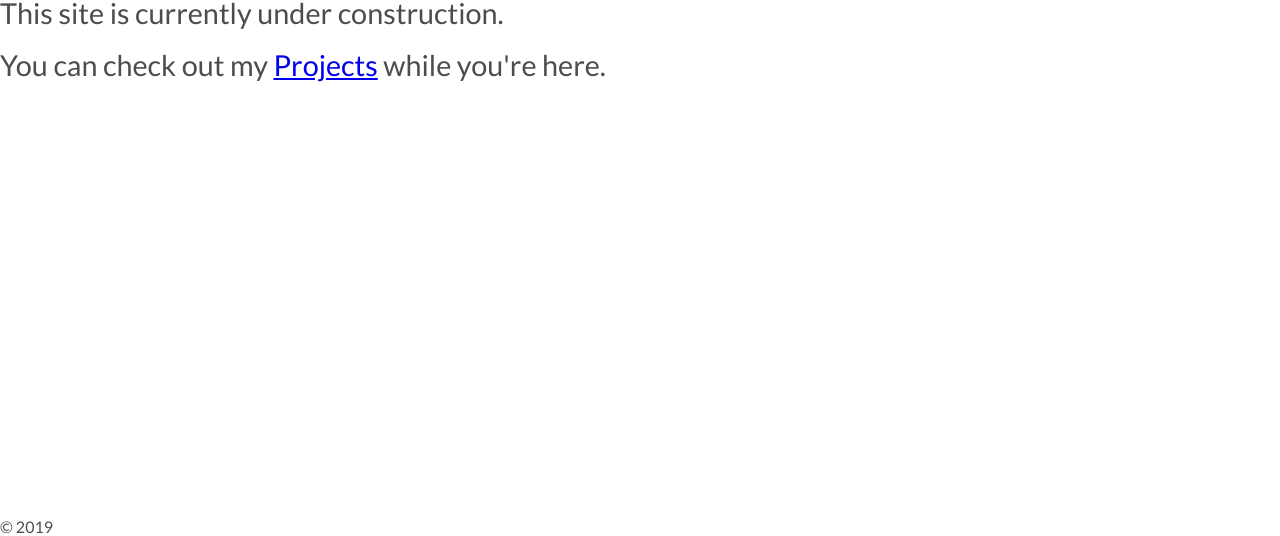
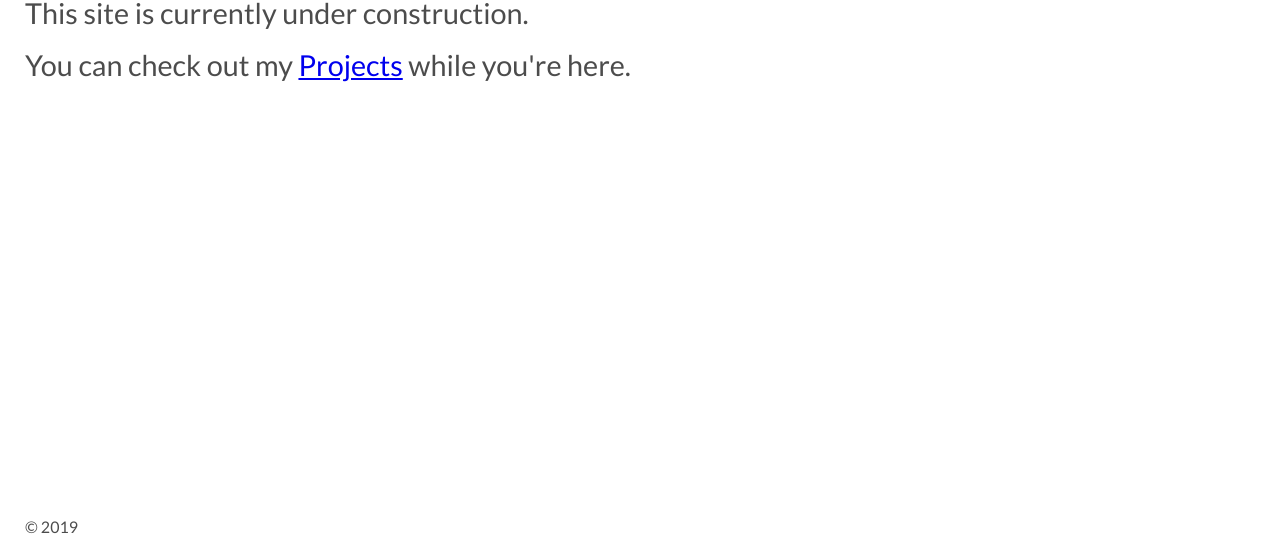
Before and after one commit to synnovsh/synnovsh.github.io, a Gatsby site in the folder web/: page / in a window 1280 px wide. Shown: the part 281-817 px from the top of the page. Built offline with nearby package versions, Linux system fonts and the light colour scheme; Gatsby itself is replaced by a stand-in of ours.

Commit message:
Unify layout grid/margins

```diff
--- a/web/src/components/layout.js
+++ b/web/src/components/layout.js
@@ -11,15 +11,26 @@ import "./typography.css"
 
 import Header from "./header"
 
-const Gutter = styled.div`
+const StyledLayout = styled.div`
+  display: grid;
+  grid-template-columns: 25px 1fr 25px;
+  grid-template-rows: auto 1fr auto;
+
+  header {
+    grid-area: 1/2;
+  }
+
+  footer {
+    grid-area: 3/2;
+  }
 `
 
 const Content = styled.div`
+  grid-area: 2/2;
   display: flex;
   min-height: 100vh;
   flex-direction: column;
   main {
-    flex: 1;
     padding-top: 100px;
     img {
       max-width: 100%;
@@ -39,13 +50,13 @@ const Layout = ({ children }) => {
   `)
 
   return (
-    <Gutter>
+    <StyledLayout>
       <Header siteTitle={data.site.siteMetadata.title} />
       <Content>
         <main>{children}</main>
       </Content>
       <footer>{`© ${new Date().getFullYear()}`}</footer>
-    </Gutter>
+    </StyledLayout>
   )
 }
 
--- a/web/src/pages/illustrations.js
+++ b/web/src/pages/illustrations.js
@@ -40,8 +40,8 @@ const maxWidth = 1200
 
 const List = styled.div`
   display: grid;
-  grid-template-columns: minmax(50px, auto) minmax(0, ${maxWidth}px) minmax(
-      50px,
+  grid-template-columns: minmax(0px, auto) minmax(0, ${maxWidth}px) minmax(
+      0px,
       auto
     );
 
--- a/web/src/pages/projects.js
+++ b/web/src/pages/projects.js
@@ -43,8 +43,8 @@ const maxWidth = 1000
 
 const List = styled.div`
   display: grid;
-  grid-template-columns: minmax(50px, auto) minmax(0, ${maxWidth}px) minmax(
-      50px,
+  grid-template-columns: minmax(0px, auto) minmax(0, ${maxWidth}px) minmax(
+      0px,
       auto
     );
 
```
